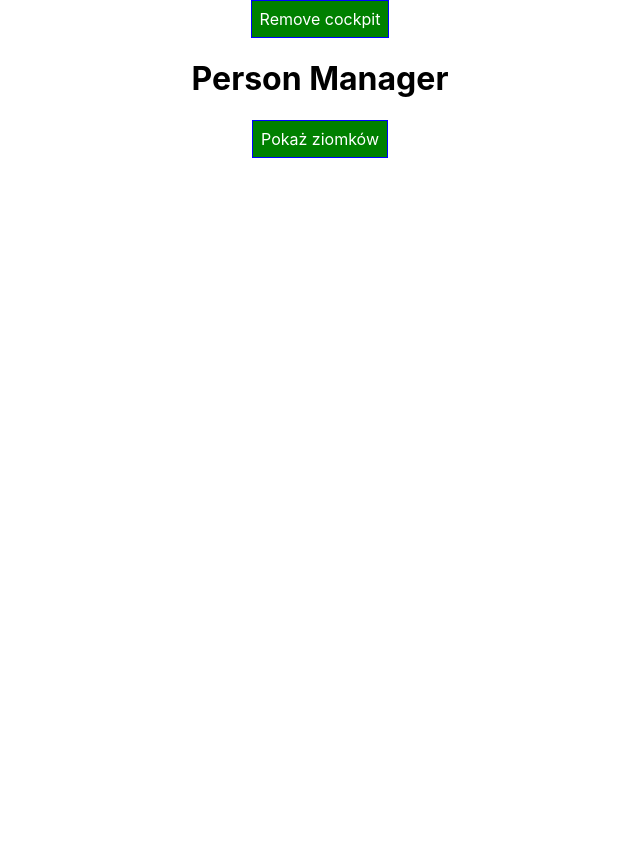
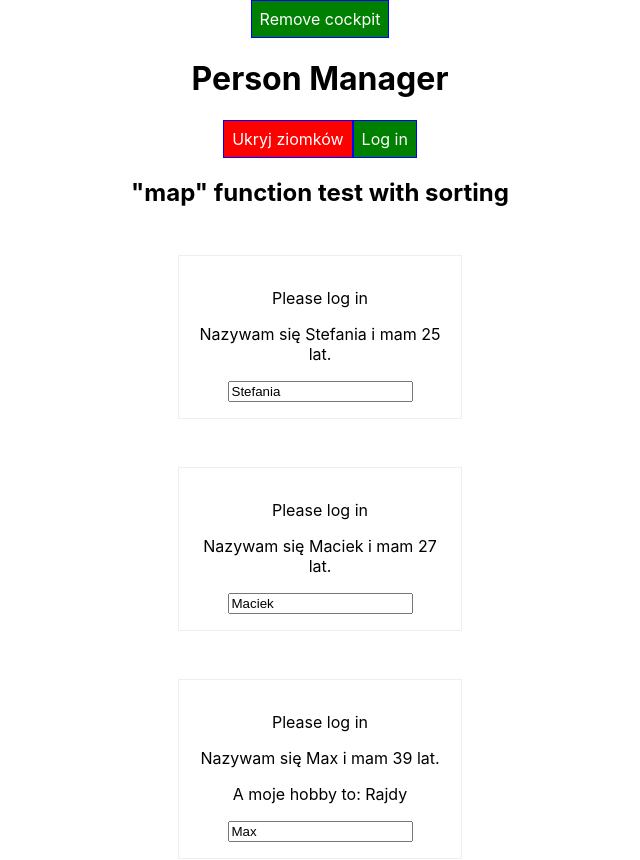
Before and after one commit to MaciejUberna/ReactExercises, a React (Create React App) app: page / in a window 1280 px wide. Shown: the top 860 px of the page, without its empty margins (320-960 px from the left). Before the commit the page ends 800 px from the top, so only its background shows below. Built offline with nearby package versions, Linux system fonts and the light colour scheme.

Commit message:
Lesson 112 Added false login no CONTEXT used yet

```diff
--- a/src/components/Cockpit/Cockpit.js
+++ b/src/components/Cockpit/Cockpit.js
@@ -1,4 +1,4 @@
-import React, { useEffect } from 'react';
+import React, { useEffect, useRef } from 'react';
 import moduleClasses from './Cockpit.module.css'
 
 const addStyleToClass = (classArray,newClassString) => {
@@ -14,18 +14,20 @@ const removeStyleFromClass = (classArray,stringToRemove) => {
 
 //Cockpit name MUST begin with capital letter so is in export default in order to use useEffect hook.
 const Cockpit = (props) => {
-
+    const toggleBtnRef = useRef(null);
+//  toggleBtnRef.current.click(); -- in here reference to the btn is not added yet so dont use it here
     //Runs for every update
     //Combines componentDidMount and componentDidUpdate
     useEffect(() => {
         console.log('[Cockpit.js] First useEffect');
         //Http request...
-        const timer = setTimeout(()=>{
-            alert('Saved data to cloud.')
-        },1000)
+        // const timer = setTimeout(()=>{
+        //     alert('Saved data to cloud.')
+        // },1000)
+        toggleBtnRef.current.click();
         //It runs BEFORE the main useEffect function runs, but After the (first) render cycle.
         return () => {
-            clearTimeout(timer);
+            //clearTimeout(timer);
             console.log('[Cockpis.js] cleanup work in first useEffect!');
         };
     },[]); //[] when component is destroyed.
@@ -70,7 +72,8 @@ const Cockpit = (props) => {
     return (
         <div className={personStyleClasses.join(' ')}>
             <h1> {props.title} </h1>
-            <button className={toggleButtonCssClasses} onClick={props.click}>{toggleButtonText}</button>
+            <button ref={toggleBtnRef} className={toggleButtonCssClasses} onClick={props.click}>{toggleButtonText}</button>
+            <button onClick={props.login} >Log in</button>
             {content}
         </div>
     );
--- a/src/components/Persons/Person/Person.js
+++ b/src/components/Persons/Person/Person.js
@@ -40,6 +40,7 @@ class Person extends Component {
 
         return (
             <div onClick={this.props.click}>
+                {this.props.isAuth ? <p>Authenticated</p> : <p>Please log in</p>}
                 <Auxiliary key={this.props.id.concat('11')}>{person}</Auxiliary>
             </div>
         )
--- a/src/components/Persons/Persons.js
+++ b/src/components/Persons/Persons.js
@@ -42,7 +42,7 @@ class Persons extends PureComponent {
     console.log('[Persons.js] rendering...');
     return (this.props.arr.map(person => {
         if (person !== undefined) {
-            return <Person click={this.props.click.bind(this,person.id)} modifyName={this.props.modifyName.bind(this, person.id)} key={person.id} id={person.id} name={person.name} age={person.age} focus={person.focus}>{person.children}</Person>;
+            return <Person isAuth={this.props.isAuthenticated} click={this.props.click.bind(this,person.id)} modifyName={this.props.modifyName.bind(this, person.id)} key={person.id} id={person.id} name={person.name} age={person.age} focus={person.focus}>{person.children}</Person>;
         } else return null;
     }));
     }
--- a/src/containers/App.js
+++ b/src/containers/App.js
@@ -51,7 +51,8 @@ class App extends Component {
     personState: 'hiddenPersons',
     debugModeOptions: ['normal', 'verbose'],
     debugMode: 'verbose',
-    showCockpit: true
+    showCockpit: true,
+    authenticated: false
   }
 
   sortByAge = (a,b) => {
@@ -106,7 +107,11 @@ class App extends Component {
       this.setState({persons: newPersons});
       this.toggleActivePersonsHandler();
     }
-  }
+  };
+
+  loginHandler = () => {
+    this.setState({authenticated: true});
+  };
 
   someOtherPersons = [{id: 'dgfgdgf', name: 'Gosia', age: 41}, {id: 'qeoird', name: 'Marek', age: 39}];
 
@@ -115,13 +120,13 @@ class App extends Component {
     const multiplePersons = (
       <div key="kkkkk">
         <h2>"map" function test with sorting</h2>
-        <Persons modifyName={this.nameChangedHandler} click={this.deletePerson} arr={this.state.persons.sort(this.sortByAge)}></Persons>
+        <Persons isAuthenticated={this.state.authenticated} modifyName={this.nameChangedHandler} click={this.deletePerson} arr={this.state.persons.sort(this.sortByAge)}></Persons>
         <hr></hr>
         <h2>"find" function test, condition: "element.age > 25"</h2>
-        <Persons modifyName={this.nameChangedHandler} click={this.deletePerson} arr={[this.state.persons.find(element => element.age > 25)]}></Persons>
+        <Persons isAuthenticated={this.state.authenticated} modifyName={this.nameChangedHandler} click={this.deletePerson} arr={[this.state.persons.find(element => element.age > 25)]}></Persons>
         <hr></hr>
         <h2>"filter" function test, condition: element.age > 25</h2>
-        <Persons modifyName={this.nameChangedHandler} click={this.deletePerson} arr={this.state.persons.filter(element => element.age > 25)}></Persons>
+        <Persons isAuthenticated={this.state.authenticated} modifyName={this.nameChangedHandler} click={this.deletePerson} arr={this.state.persons.filter(element => element.age > 25)}></Persons>
         <hr></hr>
       </div>);
 
@@ -137,6 +142,7 @@ class App extends Component {
               personsLength={this.state.persons.length}
               personState={this.state.personState}
               click={this.togglePersonsHandler}
+              login={this.loginHandler}
             >
               {/* {multiplePersons} */}
             </Cockpit> : null }
```
